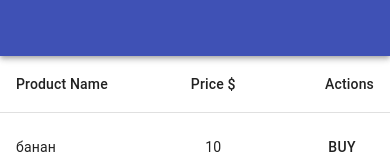
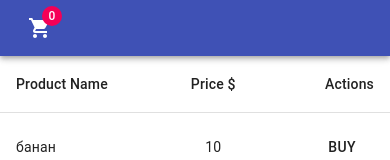
Before and after one commit to Al-x-R/shopping_cart_react_only, a React (Create React App) app: page / in a window 390 px wide. Shown: the top 160 px of the page. Built offline with nearby package versions, Linux system fonts and the light colour scheme; data requests are answered from the project's data file.

Commit message:
Add products location

```diff
--- a/src/components/Header/Header.jsx
+++ b/src/components/Header/Header.jsx
@@ -1,4 +1,5 @@
-import React from 'react';
+import React, { useContext, useState, useLayoutEffect } from 'react';
+import { useLocation } from 'react-router-dom';
 import { makeStyles } from '@material-ui/core/styles';
 import AppBar from '@material-ui/core/AppBar';
 import Toolbar from '@material-ui/core/Toolbar';
@@ -7,6 +8,7 @@ import { Link } from 'react-router-dom';
 import Typography from '@material-ui/core/Typography';
 import ShoppingCartIcon from '@material-ui/icons/ShoppingCart';
 import Badge from '@material-ui/core/Badge';
+import AppContext from '../../AppContext';
 
 
 const useStyles = makeStyles((theme) => ({
@@ -25,15 +27,19 @@ const useStyles = makeStyles((theme) => ({
       display: 'block',
     },
   },
-  sectionDesktop: {
-    display: 'none',
-    [theme.breakpoints.up('md')]: {
-      display: 'flex',
-    },
-  },
 }));
 
 const Header = () => {
+  const [{ cart }] = useContext(AppContext);
+  const ids = Object.keys(cart).length;
+
+  const [isProducts, setIsProducts] = useState();
+  const location = useLocation();
+
+  useLayoutEffect(() => {
+    setIsProducts(location.pathname === '/');
+  }, [location.pathname]);
+
   const classes = useStyles();
 
   return (
@@ -46,14 +52,16 @@ const Header = () => {
                       variant="h6" noWrap>
             SOME SHOP
           </Typography>
-          <div className={classes.sectionDesktop}>
-            <IconButton component={Link}
-                        to={'/cart'}
-                        color="inherit">
-              <Badge badgeContent={4} color="secondary">
+          <div>
+            {
+              isProducts && <IconButton component={Link}
+                                       to={'/cart'}
+                                       color="inherit">
+              <Badge badgeContent={ids} color="secondary" showZero>
                 <ShoppingCartIcon/>
               </Badge>
             </IconButton>
+            }
           </div>
         </Toolbar>
       </AppBar>
```
